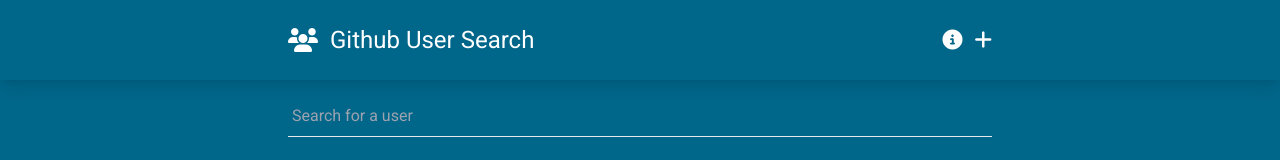
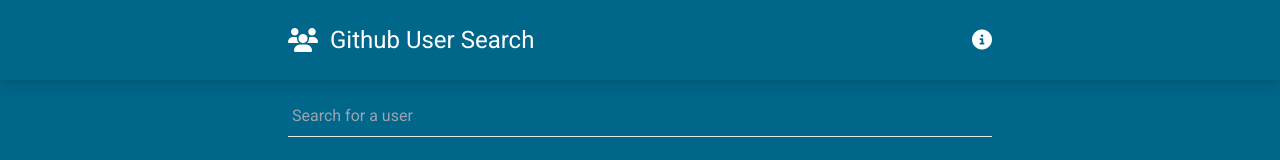
Before and after one commit to UseTheHill/elfProject, a Vue app: page / in a window 1280 px wide. Shown: the top 160 px of the page. Built offline with nearby package versions, Linux system fonts and the light colour scheme.

Commit message:
Remove icon

```diff
--- a/src/components/SiteNavigation.vue
+++ b/src/components/SiteNavigation.vue
@@ -10,13 +10,10 @@
         </div>
       </RouterLink>
 
-      <div class="flex gap-3 flex-1 justify-end">
+      <div class="flex flex-1 justify-end">
         <i
           class="fa-solid fa-circle-info text-xl hover:text-search-secondary duration-150 cursor-pointer"
           @click="toggleModal"
-        ></i>
-        <i
-          class="fa-solid fa-plus text-xl hover:text-search-secondary duration-150 cursor-pointer"
         ></i>
       </div>
 
```
